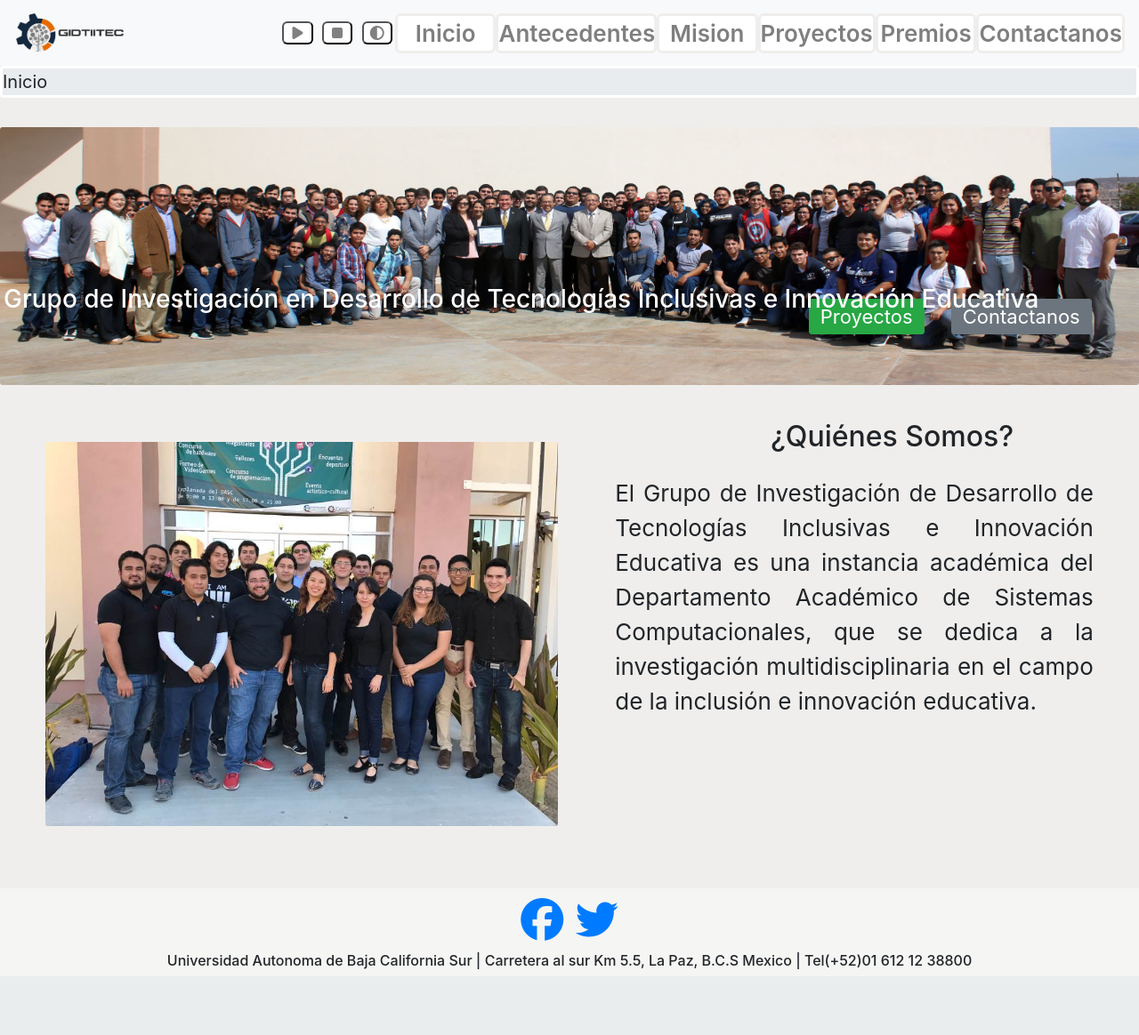
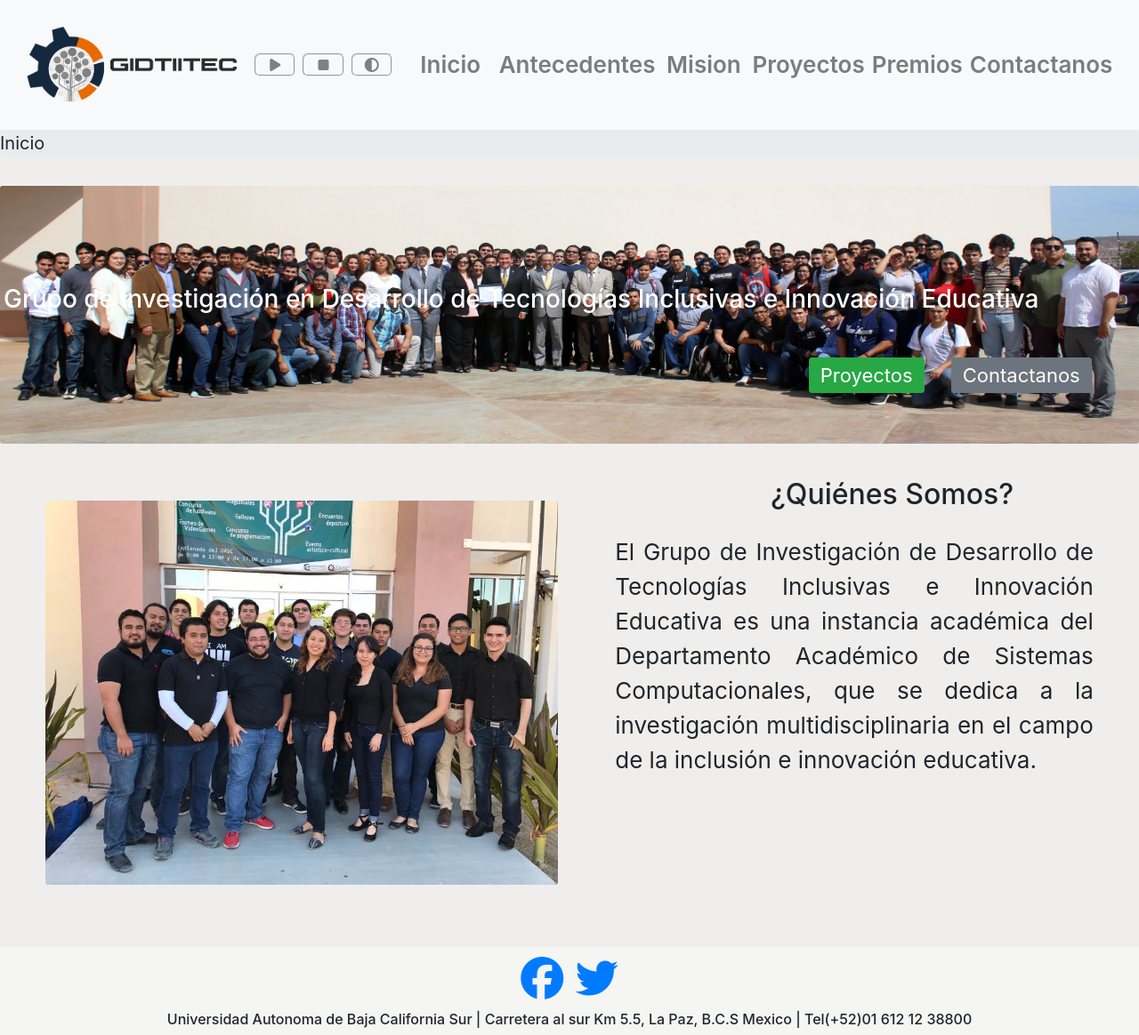
Before and after one commit to SaulHernandez230/GIDTIITEC, a PHP site: page / in a window 1280 px wide. Shown: the whole page at 89% size. Before the commit the page ends 1090 px from the top, so only its background shows below. Run offline with PHP 8.4, Linux system fonts and the light colour scheme; some libraries are stand-ins or nearby versions.

Commit message:
se me olvido meter el boostrap

```diff
--- a/Sources/CSS/contactUS.css
+++ b/Sources/CSS/contactUS.css
@@ -13,18 +13,19 @@
   width: 90%;
 }
 #ContactUs form{
-  margin: 2% 10%;
+  margin: 2% 4%;
   width: 90%;
 }
-#ContactUsspan{
-  margin: 4% 0% 0 17%;
-  width: 90%;
+#ContactUs span{
+  width: 100%;
+  text-align: center;
+  background: red;
   font-size: 22px;
 }
 #ContactUs input, #ContactUs select,
 #ContactUs textarea, #ContactUs form button{
   display: block;
-  margin: 4% 5%;
+  margin: 4% 11%;
   width: 80%;
 }
 #ContactUs form select{
--- a/Sources/CSS/header.css
+++ b/Sources/CSS/header.css
@@ -1,5 +1,8 @@
 *{
   box-sizing: border-box;
+}
+img:hover{
+  cursor: zoom-in;
 }
 body{
   display: inline-block;
@@ -7,75 +10,84 @@ body{
   height: auto;
   background: rgb(239,238, 236);
 }
-header img{
-  margin:0;
-  margin-bottom: 1%;
-  width: 60%;
+#Header img{
+  margin: 0%;
+  padding: 0%;
+  width: 55%;
 }
- #nav a{
-  margin: 1% 0% 0%;
-  padding: 1%;
-  font-size: 18px;
-  border: solid;
-  border-color: rgb(239,238, 236);
-  text-align: center;
-  border-radius: 6px;
-  background: white;
-}
-#navbar div{
-  margin: 0;
-  padding: 0;
-}
-header li{
-  display: inline;
-  margin: 1% 0;
+#nav{
+  padding: 2%;
 }
 #nav .button-container{
-  text-align: right;
-  margin-bottom: 1%;
-  width:100%;
+  float: left;
+  width:40%;
+  height: auto;
+  text-align: center;
+}
+
+#nav-button{
+  display: block;
+  margin: 2% 0% 6%;
+  margin-left: 25%;
+  width: 50%;
 }
 #nav button{
-  margin: 0 1%;
-  padding: 1.2%;
+  padding: 1.5% 2%;
   font-size: 16px;
-  color:Gray;
+  color:gray;
+  background: none;
   border-radius: 6px;
-  background:white;
+  border-style: groove;
+  border-color: rgb(239,238, 236);
+}
+#nav a{
+ margin: 1% 0% 0%;
+ padding: 1%;
+ font-size: 18px;
+ border: solid;
+ border-color: rgb(239,238, 236);
+ text-align: center;
+ border-radius: 6px;
+ background: white;
+}
+#nav a:hover{
+  cursor:pointer;
 }
 #Header ol{
   margin: 0;
   padding: 0;
-  border: solid;
-  border-color: white;
   font-size: 20px;
-}
-#Header li{
-  margin: 0;
-  padding: 0;
 }
 
 /* Small devices (landscape phones, 480px and up) */
 @media (min-width: 480px){
-  header img{width: 20%}
-  #nav .button-container{width: 45%;}
-  #nav button{ width: 10%; font-size: 14px;}
-  #nav a{ margin: 1% 10% 0%; width: 70%;}
+  #Header img{margin: 0 1%; width: 45%}
+  #nav .button-container{ width: 50%;}
+  #nav-button{margin-left: 50%; width: 30%; }
+  #nav .button-container div{ margin-left: 45%; width: 40%;}
+  #nav button{ font-size: 16px;}
+  #navbar a{ margin: 1% 15% 0%; width: 70%;}
 }
 
 @media (min-width: 576px){
-  header img{width: 15%}
-  #nav .button-container{margin: 0 2%;width: 85%;}
-  #nav button{ font-size: 16px;}
+  #Header img{width: 40%}
+  #nav .button-container{width: 55%;}
+  #nav-button{float: right; margin:2% 2% 0;}
+  #nav .button-container div{float: left; margin: 3% 0% 0% 0%; width: 60%;}
+  #nav button{ width: 25%; margin:2%; font-size: 18px;}
 }
 /* Medium devices (tablets, 768px and up) */
 @media (min-width: 768px){
-  header img{ margin:0%; width: 20%;}
-  #navbar{ width: 100%;}
-  #navbar div{width: 100%;}
-  #nav div a{ margin: 0; padding: 0;width: 22%; text-align: center; font-size: 18px; font-weight: 600;}
-  #nav .button-container{margin:0; width:35%;}
-  #nav button{ width: 12%; font-size: 14px;}
+  #Header img{ margin:0%; width: 20%;}
+  #nav .button-container{ margin:0; width:15%;}
+  #nav-button{display: none;}
+  #nav .button-container div { margin:0; width:100%;}
+  #nav button{ width: 25%; margin:1%; font-size: 16px;}
+  #navbar div{width: 100%; margin: 0; padding: 0;}
+  #navbar a{
+    margin: 0%; padding: 0 .5%;width: 25%; font-size: 17px; font-weight: 600;
+    border:none; background: none;
+  }
 }
 
 /* Large devices (desktops, 1024px and up) */
--- a/Sources/CSS/mission.css
+++ b/Sources/CSS/mission.css
@@ -33,11 +33,11 @@
 /* Large devices (desktops, 1024px and up) */
 @media (min-width: 1024px)
 {
-  #Mision .M, #Mision .VO h3{text-align: center;}
-  #Mision .OE h3{padding-left:2%; }
-  #Mision .M{width: 90%; margin:2% 5%; }
-  #Mision .VO{float: left; margin: 1% 1% 1% 8%;  width: 37%; height: auto;}
-  #Mision .OE{ display: inline-block; margin:2% 3%; width: 90%; height: auto;}
+  #Mision .mission, #Mision .VO h3{text-align: center;}
+  #Mision .objetives-sp h3{padding-left:2%; }
+  #Mision .mission{width: 90%; margin:2% 5%; }
+  #Mision .vision{float: left; margin: 1% 1% 1% 8%;  width: 37%; height: auto;}
+  #Mision .objetives-sp{ display: inline-block; margin:2% 3%; width: 90%; height: auto;}
 
 }
 
--- a/Sources/CSS/records.css
+++ b/Sources/CSS/records.css
@@ -55,5 +55,5 @@ Records*{
 {
   #Records h2{ margin:0; margin-top: 1%;}
   #Records img{ max-height: 380px;}
-  #Antecedentes p { margin: 2% 5%; font-size: 24px;}
+  #Records p { margin: 2% 5%; font-size: 24px;}
 }
--- a/Sources/Components/header.html
+++ b/Sources/Components/header.html
@@ -29,20 +29,19 @@
       <!--LOGO-->
       <img class="navbar-brand" src="/GIDTIITEC/Sources/Img/gidtiitec.png" role="banner" aria-label="GIDTIITEC Logo">
 
+      <div class="button-container" >
         <!-- NAVBAR BUTTON -->
-      <span class="navbar-toggler" data-toggle="collapse"  data-target="#navbar" aria-controls="navbarNav" aria-expanded="false" aria-label="Toggle navigation">
+        <span id="nav-button" class="navbar-toggler" data-toggle="collapse"  data-target="#navbar" aria-controls="navbarNav" aria-expanded="false" aria-label="Toggle navigation">
           <span class="navbar-toggler-icon"  role="img" aria-label="icon navbar"></span>
         </span>
-      <div class="button-container" >
-
+        <div>
           <!-- START SPEECH BUTTON -->
           <button class="fas fa-play" type="button" onclick="startSpeech()"></button>
-
           <!-- STOP SPEECH BUTTON -->
           <button class="fas fa-stop" type="button" onclick="stopSpeech()"></button>
-
           <!-- HIGH CONTRAST BUTTON -->
           <button class="fas fa-adjust" type="button" id="highContrast" onclick="changeContrast()"></button>
+        </div>
       </div>
 
       <div class="collapse navbar-collapse" id="navbar">
--- a/Sources/Views/ContactUS.php
+++ b/Sources/Views/ContactUS.php
@@ -2,8 +2,8 @@
   <div id="ContactUs">
     <h2 role="banner" aria-label="Contantanos">Contactanos</h2>
     <iframe src="https://www.google.com/maps/embed?pb=!1m14!1m8!1m3!1d25321.68678601257!2d-110.31630882059609!3d24.09523126955122!3m2!1i1024!2i768!4f13.1!3m3!1m2!1s0x86afd2c18c0dfe81%3A0x79abf7eae228b7ae!2sUniversidad%20Aut%C3%B3noma%20de%20Baja%20California%20Sur%2C%20La%20Paz%2C%20B.C.S.!5e0!3m2!1ses!2smx!4v1571969511934!5m2!1ses!2smx" width="300" height="250" frameborder="0" style="border:0;" allowfullscreen=""></iframe>
-    <span aria-label="Envianos un mensaje">Envianos un mensaje</span>
-    <form  role="form" action="index.html" method="post">
+    <form  class=" card my-3" role="form" action="index.html" method="post">
+      <span class="card-title" aria-label="Envianos un mensaje">Envianos un mensaje</span>
       <input role="textbox" type="text" name="" value="" placeholder="Nombre">
       <input role="textbox" type="text" name="" value="" placeholder="Correo">
       <select role="listbox" class="" name="">
```
Also changed, not shown: Sources/JS/Zoom.js (added, +30 -0 lines), Sources/Views/Mission.php (+4 -4 lines). Lines whose indentation alone changed are shown as unchanged.
